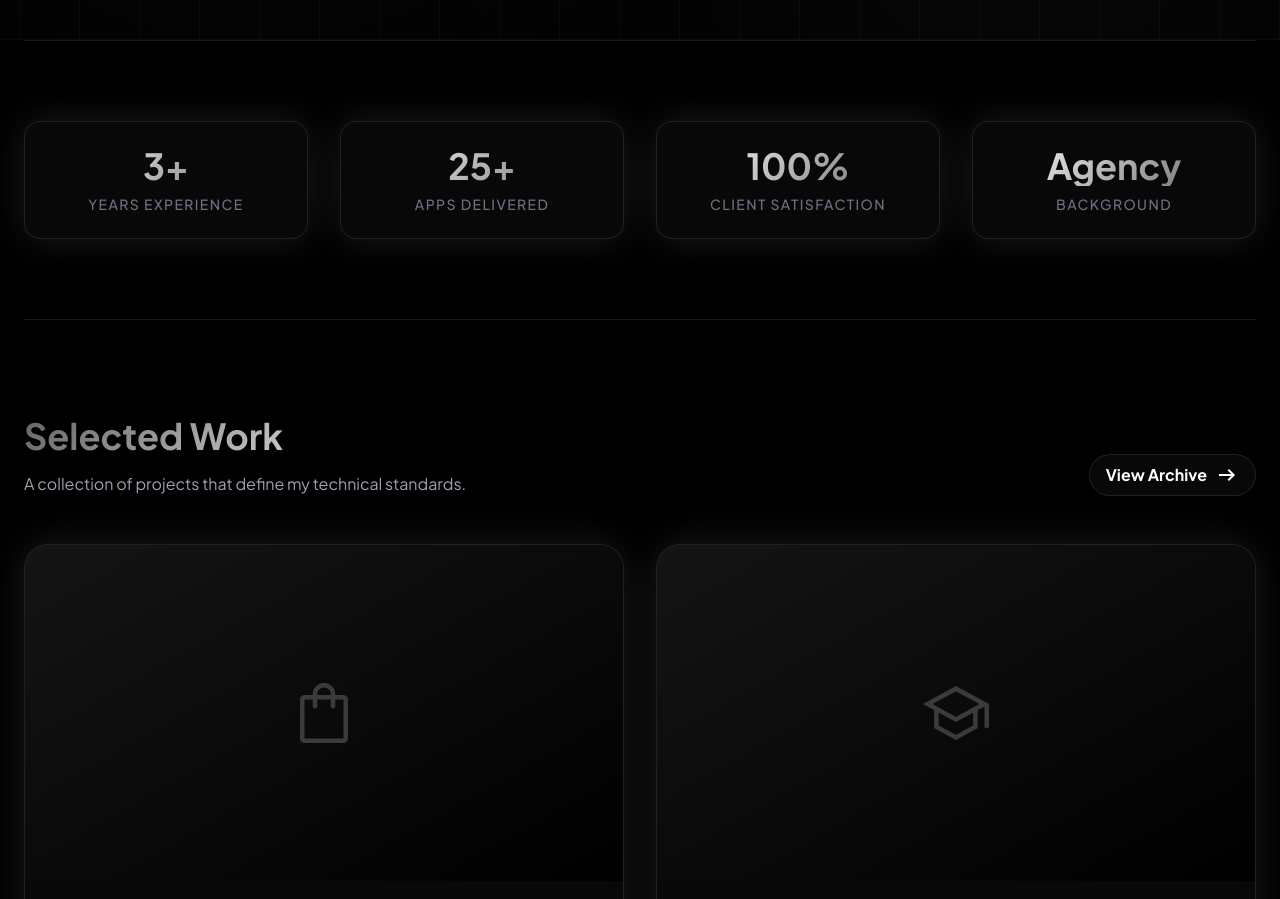
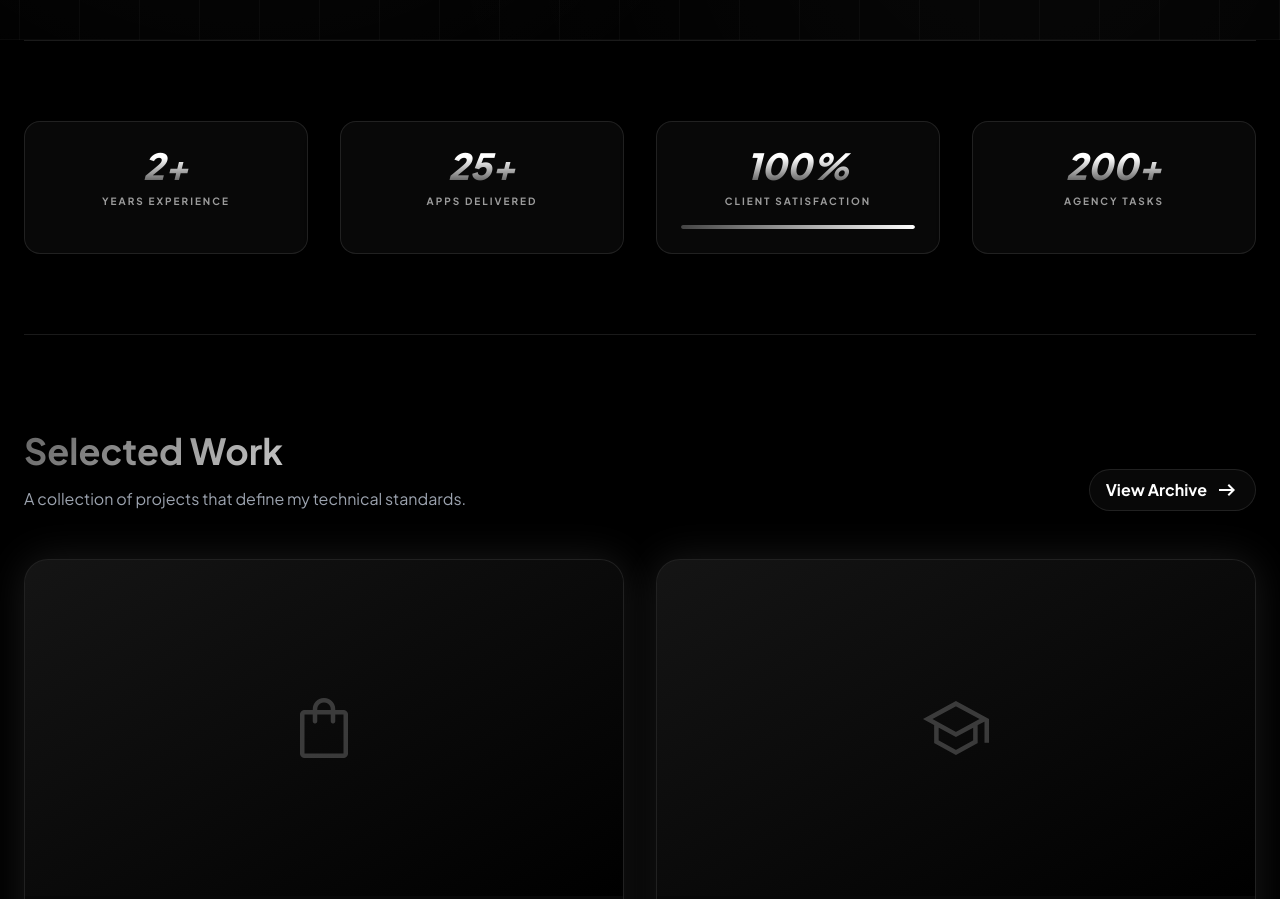
Before and after one commit to jihad1236/portfolio, a plain HTML site: page index.html in a window 1280 px wide. Shown: the part 760-1659 px from the top of the page. Drawn offline with nearby package versions, Linux system fonts and the light colour scheme.

Commit message:
new release 2

```diff
--- a/index.html
+++ b/index.html
@@ -387,25 +387,88 @@
 
         <section class="py-20 border-y border-white/10">
             <div class="grid grid-cols-2 md:grid-cols-4 gap-8">
-                <div class="reveal glass-card p-6 rounded-2xl glow text-center">
-                    <h3 class="text-4xl font-bold text-gradient mb-2">3+</h3>
-                    <p class="text-gray-500 text-sm font-medium tracking-widest uppercase">Years Experience</p>
+
+                <div style="background: rgba(255, 255, 255, 0.03); backdrop-filter: blur(15px); border: 1px solid rgba(255, 255, 255, 0.1); box-shadow: 0 10px 30px rgba(0, 0, 0, 0.5);"
+                    class="p-6 rounded-2xl text-center relative overflow-hidden">
+                    <h3 style="background: linear-gradient(to bottom, #ffffff 30%, #444444 100%); -webkit-background-clip: text; -webkit-text-fill-color: transparent;"
+                        class="text-4xl font-black mb-2 italic">
+                        <span id="count-years">0</span>+
+                    </h3>
+                    <p style="letter-spacing: 0.2em; color: rgba(255,255,255,0.6);"
+                        class="text-[10px] font-bold uppercase">Years Experience</p>
                 </div>
-                <div class="reveal glass-card p-6 rounded-2xl glow text-center">
-                    <h3 class="text-4xl font-bold text-gradient mb-2">25+</h3>
-                    <p class="text-gray-500 text-sm font-medium tracking-widest uppercase">Apps Delivered</p>
+
+                <div style="background: rgba(255, 255, 255, 0.03); backdrop-filter: blur(15px); border: 1px solid rgba(255, 255, 255, 0.1); box-shadow: 0 10px 30px rgba(0, 0, 0, 0.5);"
+                    class="p-6 rounded-2xl text-center relative overflow-hidden">
+                    <h3 style="background: linear-gradient(to bottom, #ffffff 30%, #444444 100%); -webkit-background-clip: text; -webkit-text-fill-color: transparent;"
+                        class="text-4xl font-black mb-2 italic">
+                        <span id="count-apps">0</span>+
+                    </h3>
+                    <p style="letter-spacing: 0.2em; color: rgba(255,255,255,0.6);"
+                        class="text-[10px] font-bold uppercase">Apps Delivered</p>
                 </div>
-                <div class="reveal glass-card p-6 rounded-2xl glow text-center">
-                    <h3 class="text-4xl font-bold text-gradient mb-2">100%</h3>
-                    <p class="text-gray-500 text-sm font-medium tracking-widest uppercase">Client Satisfaction</p>
+
+                <div style="background: rgba(255, 255, 255, 0.03); backdrop-filter: blur(15px); border: 1px solid rgba(255, 255, 255, 0.1); box-shadow: 0 10px 30px rgba(0, 0, 0, 0.5);"
+                    class="p-6 rounded-2xl text-center relative overflow-hidden">
+                    <h3 style="background: linear-gradient(to bottom, #ffffff 30%, #444444 100%); -webkit-background-clip: text; -webkit-text-fill-color: transparent;"
+                        class="text-4xl font-black mb-2 italic">
+                        <span id="count-satisfaction">0</span>%
+                    </h3>
+                    <p style="letter-spacing: 0.2em; color: rgba(255,255,255,0.6);"
+                        class="text-[10px] font-bold uppercase">Client Satisfaction</p>
+                    <div class="mt-4 w-full bg-white/10 h-1 rounded-full overflow-hidden">
+                        <div id="progress-bar-satisfaction"
+                            style="width: 0%; background: linear-gradient(90deg, #444444, #ffffff);"
+                            class="h-full rounded-full transition-all duration-[2500ms]"></div>
                     </div>
-                <div class="reveal glass-card p-6 rounded-2xl glow text-center">
-                    <h3 class="text-4xl font-bold text-gradient mb-2">Agency</h3>
-                    <p class="text-gray-500 text-sm font-medium tracking-widest uppercase">Background</p>
                 </div>
+
+                <div style="background: rgba(255, 255, 255, 0.03); backdrop-filter: blur(15px); border: 1px solid rgba(255, 255, 255, 0.1); box-shadow: 0 10px 30px rgba(0, 0, 0, 0.5);"
+                    class="p-6 rounded-2xl text-center relative overflow-hidden">
+                    <h3 style="background: linear-gradient(to bottom, #ffffff 30%, #444444 100%); -webkit-background-clip: text; -webkit-text-fill-color: transparent;"
+                        class="text-4xl font-black mb-2 italic">
+                        <span id="count-agency">0</span>+
+                    </h3>
+                    <p style="letter-spacing: 0.2em; color: rgba(255,255,255,0.6);"
+                        class="text-[10px] font-bold uppercase">Agency Tasks</p>
+                </div>
+
             </div>
         </section>
 
+        <script>
+                (function () {
+                    const stats = [
+                        { id: 'count-years', target: 2 },
+                        { id: 'count-apps', target: 25 },
+                        { id: 'count-satisfaction', target: 100 },
+                        { id: 'count-agency', target: 200 } // Example number for agency tasks
+                    ];
+
+                    const duration = 2500;
+
+                    function animateStats(timestamp) {
+                        if (!window.startTime) window.startTime = timestamp;
+                        const progress = Math.min((timestamp - window.startTime) / duration, 1);
+
+                        stats.forEach(stat => {
+                            const el = document.getElementById(stat.id);
+                            if (el) el.innerText = Math.floor(progress * stat.target);
+                        });
+
+                        const bar = document.getElementById('progress-bar-satisfaction');
+                        if (bar) bar.style.width = (progress * 100) + '%';
+
+                        if (progress < 1) {
+                            window.requestAnimationFrame(animateStats);
+                        }
+                    }
+
+                    window.addEventListener('load', () => {
+                        window.requestAnimationFrame(animateStats);
+                    });
+                })();
+        </script>
         <section id="projects" class="py-24">
             <div class="flex flex-col md:flex-row md:items-end justify-between mb-12 gap-6 reveal">
                 <div>
@@ -488,59 +551,89 @@
                     </p>
                     <div class="grid grid-cols-1 md:grid-cols-2 gap-6 p-4 mt-8">
 
-    <div class="group relative flex gap-4 glass-card p-6 rounded-2xl transition-all duration-500 hover:scale-[1.03] animate-fade-in-up delay-100 glow overflow-hidden">
-        <div class="absolute inset-0 bg-gradient-to-br from-yellow-500/10 to-transparent opacity-0 group-hover:opacity-100 transition-opacity duration-500"></div>
-        <div class="size-16 shrink-0 rounded-2xl bg-gradient-to-br from-yellow-500/20 to-yellow-600/10 flex items-center justify-center border border-yellow-500/30 group-hover:rotate-12 transition-transform duration-500 shadow-lg shadow-yellow-500/20">
-            <img src="https://cdn-icons-png.flaticon.com/512/2906/2906274.png" class="size-9 object-contain" alt="Database">
+                        <div
+                            class="group relative flex gap-4 glass-card p-6 rounded-2xl transition-all duration-500 hover:scale-[1.03] animate-fade-in-up delay-100 glow overflow-hidden">
+                            <div
+                                class="absolute inset-0 bg-gradient-to-br from-yellow-500/10 to-transparent opacity-0 group-hover:opacity-100 transition-opacity duration-500">
+                            </div>
+                            <div
+                                class="size-16 shrink-0 rounded-2xl bg-gradient-to-br from-yellow-500/20 to-yellow-600/10 flex items-center justify-center border border-yellow-500/30 group-hover:rotate-12 transition-transform duration-500 shadow-lg shadow-yellow-500/20">
+                                <img src="https://cdn-icons-png.flaticon.com/512/2906/2906274.png"
+                                    class="size-9 object-contain" alt="Database">
                             </div>
                             <div class="relative z-10">
-            <h4 class="font-bold mb-1 text-lg group-hover:text-yellow-400 transition-colors">Backend & Database</h4>
-            <p class="text-sm text-gray-400 leading-relaxed">Cloud Firestore, SQLite, Hive, Supabase, NoSQL Optimization</p>
+                                <h4 class="font-bold mb-1 text-lg group-hover:text-yellow-400 transition-colors">Backend
+                                    & Database</h4>
+                                <p class="text-sm text-gray-400 leading-relaxed">Cloud Firestore, SQLite, Hive,
+                                    Supabase, NoSQL Optimization</p>
                                 <div class="mt-3 w-16 h-1 bg-yellow-500/20 rounded-full overflow-hidden">
                                     <div class="h-full bg-yellow-500 w-full animate-slide-in-left"></div>
                                 </div>
                             </div>
                         </div>
 
-    <div class="group relative flex gap-4 glass-card p-6 rounded-2xl transition-all duration-500 hover:scale-[1.03] animate-fade-in-up delay-200 glow overflow-hidden">
-        <div class="absolute inset-0 bg-gradient-to-br from-cyan-500/10 to-transparent opacity-0 group-hover:opacity-100 transition-opacity duration-500"></div>
-        <div class="size-16 shrink-0 rounded-2xl bg-gradient-to-br from-cyan-500/20 to-cyan-600/10 flex items-center justify-center border border-cyan-500/30 group-hover:rotate-12 transition-transform duration-500 shadow-lg shadow-cyan-500/20">
-            <img src="https://cdn-icons-png.flaticon.com/512/2103/2103633.png" class="size-9 object-contain" alt="State Management">
+                        <div
+                            class="group relative flex gap-4 glass-card p-6 rounded-2xl transition-all duration-500 hover:scale-[1.03] animate-fade-in-up delay-200 glow overflow-hidden">
+                            <div
+                                class="absolute inset-0 bg-gradient-to-br from-cyan-500/10 to-transparent opacity-0 group-hover:opacity-100 transition-opacity duration-500">
+                            </div>
+                            <div
+                                class="size-16 shrink-0 rounded-2xl bg-gradient-to-br from-cyan-500/20 to-cyan-600/10 flex items-center justify-center border border-cyan-500/30 group-hover:rotate-12 transition-transform duration-500 shadow-lg shadow-cyan-500/20">
+                                <img src="https://cdn-icons-png.flaticon.com/512/2103/2103633.png"
+                                    class="size-9 object-contain" alt="State Management">
                             </div>
                             <div class="relative z-10">
-            <h4 class="font-bold mb-1 text-lg group-hover:text-cyan-400 transition-colors">State Management</h4>
-            <p class="text-sm text-gray-400 leading-relaxed">Expertise in BLoC, Riverpod, Provider, and GetX architectural patterns</p>
+                                <h4 class="font-bold mb-1 text-lg group-hover:text-cyan-400 transition-colors">State
+                                    Management</h4>
+                                <p class="text-sm text-gray-400 leading-relaxed">Expertise in BLoC, Riverpod, Provider,
+                                    and GetX architectural patterns</p>
                                 <div class="mt-3 w-16 h-1 bg-cyan-500/20 rounded-full overflow-hidden">
                                     <div class="h-full bg-cyan-500 w-full animate-slide-in-left"></div>
                                 </div>
                             </div>
                         </div>
 
-    <div class="group relative flex gap-4 glass-card p-6 rounded-2xl transition-all duration-500 hover:scale-[1.03] animate-fade-in-up glow overflow-hidden">
-    <div class="absolute inset-0 bg-gradient-to-br from-indigo-500/10 to-transparent opacity-0 group-hover:opacity-100 transition-opacity duration-500"></div>
+                        <div
+                            class="group relative flex gap-4 glass-card p-6 rounded-2xl transition-all duration-500 hover:scale-[1.03] animate-fade-in-up glow overflow-hidden">
+                            <div
+                                class="absolute inset-0 bg-gradient-to-br from-indigo-500/10 to-transparent opacity-0 group-hover:opacity-100 transition-opacity duration-500">
+                            </div>
 
-    <div class="size-16 shrink-0 rounded-2xl bg-gradient-to-br from-indigo-500/20 to-indigo-600/10 flex items-center justify-center border border-indigo-500/30 group-hover:rotate-12 transition-transform duration-500 shadow-lg shadow-indigo-500/20">
-        <img src="https://cdn-icons-png.flaticon.com/512/831/831276.png" class="size-9 object-contain brightness-125" alt="Publishing">
+                            <div
+                                class="size-16 shrink-0 rounded-2xl bg-gradient-to-br from-indigo-500/20 to-indigo-600/10 flex items-center justify-center border border-indigo-500/30 group-hover:rotate-12 transition-transform duration-500 shadow-lg shadow-indigo-500/20">
+                                <img src="https://cdn-icons-png.flaticon.com/512/831/831276.png"
+                                    class="size-9 object-contain brightness-125" alt="Publishing">
                             </div>
 
                             <div class="relative z-10">
-        <h4 class="font-bold mb-1 text-lg group-hover:text-indigo-400 transition-colors">Publishing</h4>
-        <p class="text-sm text-gray-400 leading-relaxed">App Store Connect, Play Store Console, OTA Updates (Shorebird)</p>
+                                <h4 class="font-bold mb-1 text-lg group-hover:text-indigo-400 transition-colors">
+                                    Publishing</h4>
+                                <p class="text-sm text-gray-400 leading-relaxed">App Store Connect, Play Store Console,
+                                    OTA Updates (Shorebird)</p>
 
                                 <div class="mt-3 w-16 h-1 bg-indigo-500/20 rounded-full overflow-hidden">
-            <div class="h-full bg-indigo-500 w-full animate-slide-in-left shadow-[0_0_10px_#6366f1]"></div>
+                                    <div
+                                        class="h-full bg-indigo-500 w-full animate-slide-in-left shadow-[0_0_10px_#6366f1]">
+                                    </div>
                                 </div>
                             </div>
                         </div>
 
-    <div class="group relative flex gap-4 glass-card p-6 rounded-2xl transition-all duration-500 hover:scale-[1.03] animate-fade-in-up delay-400 glow overflow-hidden">
-        <div class="absolute inset-0 bg-gradient-to-br from-emerald-500/10 to-transparent opacity-0 group-hover:opacity-100 transition-opacity duration-500"></div>
-        <div class="size-16 shrink-0 rounded-2xl bg-gradient-to-br from-emerald-500/20 to-emerald-600/10 flex items-center justify-center border border-emerald-500/30 group-hover:rotate-12 transition-transform duration-500 shadow-lg shadow-emerald-500/20">
-            <img src="https://cdn-icons-png.flaticon.com/512/1006/1006363.png" class="size-9 object-contain" alt="Tools">
+                        <div
+                            class="group relative flex gap-4 glass-card p-6 rounded-2xl transition-all duration-500 hover:scale-[1.03] animate-fade-in-up delay-400 glow overflow-hidden">
+                            <div
+                                class="absolute inset-0 bg-gradient-to-br from-emerald-500/10 to-transparent opacity-0 group-hover:opacity-100 transition-opacity duration-500">
+                            </div>
+                            <div
+                                class="size-16 shrink-0 rounded-2xl bg-gradient-to-br from-emerald-500/20 to-emerald-600/10 flex items-center justify-center border border-emerald-500/30 group-hover:rotate-12 transition-transform duration-500 shadow-lg shadow-emerald-500/20">
+                                <img src="https://cdn-icons-png.flaticon.com/512/1006/1006363.png"
+                                    class="size-9 object-contain" alt="Tools">
                             </div>
                             <div class="relative z-10">
-            <h4 class="font-bold mb-1 text-lg group-hover:text-emerald-400 transition-colors">Development Tools</h4>
-            <p class="text-sm text-gray-400 leading-relaxed">VS Code Mastery, DevTools, Postman, Figma-to-Code workflow</p>
+                                <h4 class="font-bold mb-1 text-lg group-hover:text-emerald-400 transition-colors">
+                                    Development Tools</h4>
+                                <p class="text-sm text-gray-400 leading-relaxed">VS Code Mastery, DevTools, Postman,
+                                    Figma-to-Code workflow</p>
                                 <div class="mt-3 w-16 h-1 bg-emerald-500/20 rounded-full overflow-hidden">
                                     <div class="h-full bg-emerald-500 w-full animate-slide-in-left"></div>
                                 </div>
```
Lines whose indentation alone changed are shown as unchanged.
